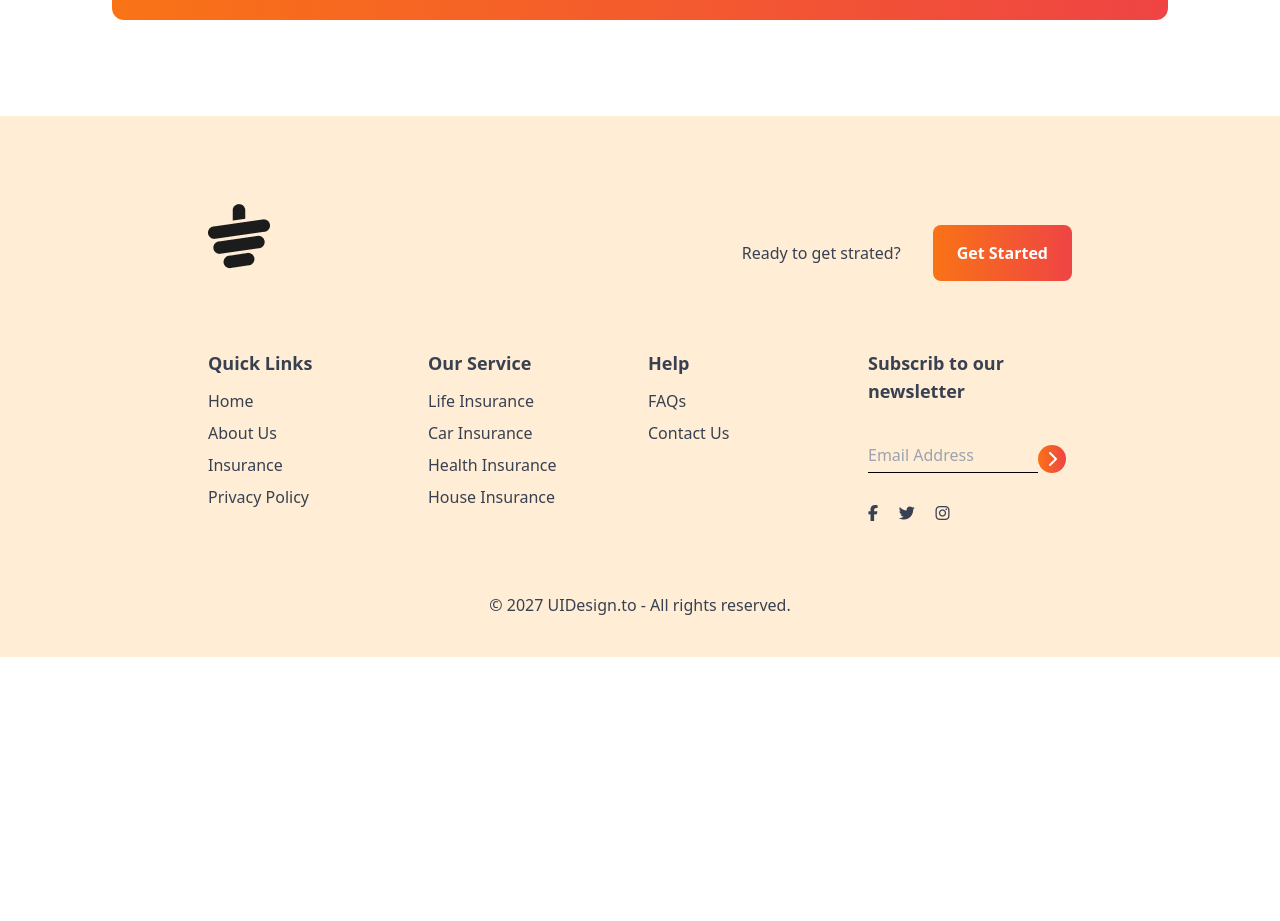
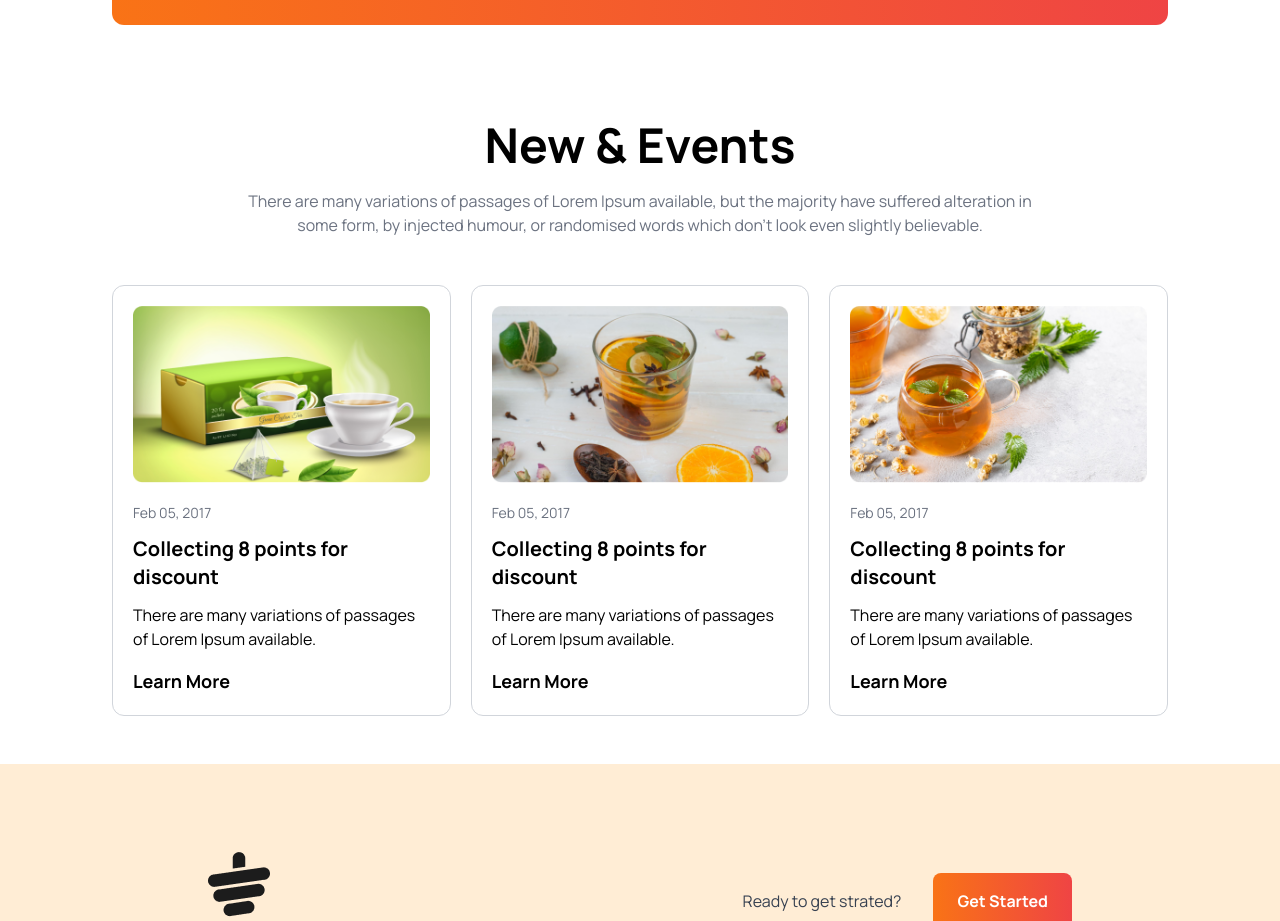
Before and after one commit to akmalhossain/tea-house, a plain HTML site: page index.html in a window 1280 px wide. Shown: the part 2380-3301 px from the top of the page. Before the commit the page ends 3037 px from the top, so only its background shows below. Drawn offline with nearby package versions, Linux system fonts and the light colour scheme.

Commit message:
New & event added

```diff
--- a/index.html
+++ b/index.html
@@ -19,15 +19,18 @@
                 extend: {
                     colors: {
                         clifford: '#da373d',
-                    }
-                }
-            }
+                    },
+                    fontFamily:{
+                        manrope:['Manrope', 'sans-serif'],
+                    },
+                },
+            },
         }
     </script>
 
 </head>
 
-<body>
+<body class="font-manrope">
     <header class="max-w-screen-xl mx-auto px-16 lg:px-28">
         <div class="lg:flex  pt-10 mb-20">
             <!-- Text content -->
@@ -228,6 +231,45 @@
 
             </div>
         </section>
+        <!-- News & Events -->
+         <section>
+            <div class="text-center">
+
+                <h1 class="text-5xl font-bold mb-5 mt-10">New & Events</h1>
+                <p class="w-3/4 mx-auto text-gray-500">There are many variations of passages of Lorem Ipsum available, but the majority have suffered alteration in some form, by injected humour, or randomised words which don't look even slightly believable. </p>
+
+                <div class="grid grid-cols-1 md:grid-cols-3 my-12 gap-5">
+                    <!-- 1 -->
+                     <div class="rounded-xl border border-gray-300 p-5 ">
+                        <img src="./images/news-1.png" alt="">
+                        <p class="text-left text-gray-500 mt-5 text-sm">Feb 05, 2017</p>
+                        <h3 class="text-left mt-3 text-xl font-bold w-3/4">Collecting 8 points for discount</h3>
+                        <p class="text-left mt-3">There are many variations of passages of Lorem Ipsum available.</p>
+                        <p class="text-left mt-4 font-bold text-lg"><a href="#">Learn More</a></p>
+
+                     </div>
+                    <!-- 2 -->
+                    <div class="rounded-xl border border-gray-300 p-5 ">
+                        <img src="./images/news-2.png" alt="">
+                        <p class="text-left text-gray-500 mt-5 text-sm">Feb 05, 2017</p>
+                        <h3 class="text-left mt-3 text-xl font-bold w-3/4">Collecting 8 points for discount</h3>
+                        <p class="text-left mt-3">There are many variations of passages of Lorem Ipsum available.</p>
+                        <p class="text-left mt-4 font-bold text-lg"><a href="#">Learn More</a></p>
+
+                     </div>
+                    <!-- 3 -->
+                    <div class="rounded-xl border border-gray-300 p-5 ">
+                        <img src="./images/news-3.png" alt="">
+                        <p class="text-left text-gray-500 mt-5 text-sm">Feb 05, 2017</p>
+                        <h3 class="text-left mt-3 text-xl font-bold w-3/4">Collecting 8 points for discount</h3>
+                        <p class="text-left mt-3">There are many variations of passages of Lorem Ipsum available.</p>
+                        <p class="text-left mt-4 font-bold text-lg"><a href="#">Learn More</a></p>
+
+                     </div>
+                </div>
+
+            </div>
+         </section>
 
     </main>
     <footer class="bg-orange-100  text-gray-700 py-10 px-4 md:px-16">
@@ -315,6 +357,7 @@
         </div>
         <p class="text-center mt-16 ">© 2027 UIDesign.to - All rights reserved.</p>
     </footer>
+    <div class="bg-black grid grid-cols-[200px_300px]"></div>
 </body>
 
 </html>
```
